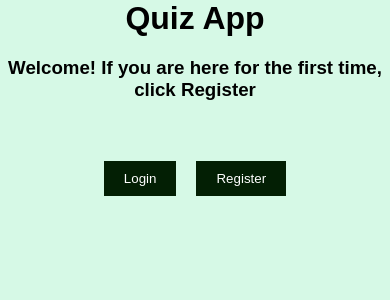
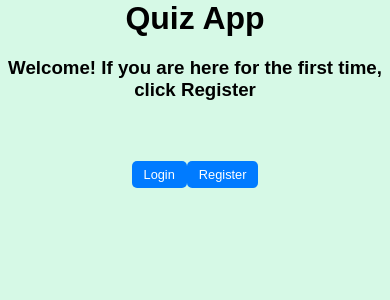
Before and after one commit to Kalaisgit/Quiz_app_frontend_Live, a React (Create React App) app: page / in a window 390 px wide. Shown: the top 300 px of the page. Built offline with nearby package versions, Linux system fonts and the light colour scheme.

Commit message:
css style update

```diff
--- a/src/index.css
+++ b/src/index.css
@@ -326,14 +326,104 @@ h3 {
   }
 }
 
+/* Student card styles */
 .student-card {
   display: flex;
+  flex-direction: column;
   justify-content: center;
+  align-items: center;
+  padding: 20px;
+  border: 1px solid #ccc;
+  border-radius: 8px;
+  background-color: #fff;
+  box-shadow: 0 4px 6px rgba(0, 0, 0, 0.1);
+  transition: transform 0.2s ease-in-out, box-shadow 0.2s ease-in-out;
+}
+
+.student-card:hover {
+  transform: scale(1.05);
+  box-shadow: 0 6px 12px rgba(0, 0, 0, 0.2);
+}
+
+.student-card h3 {
+  margin-bottom: 10px;
+  font-size: 1.2rem;
+  color: #007bff;
+}
+
+.student-card p {
+  margin: 5px 0;
+  font-size: 0.9rem;
 }
 
 /* Cards container */
 .performance-cards {
-  display: flex;
+  display: grid;
+  grid-template-columns: repeat(auto-fit, minmax(250px, 1fr));
   gap: 20px;
-  justify-content: center;
+  padding: 20px;
+  max-width: 1200px;
+  margin: 0 auto;
 }
+
+/* Back button */
+button {
+  display: inline-block;
+  margin: 10px 0;
+  padding: 10px 20px;
+  font-size: 1rem;
+  color: #fff;
+  background-color: #007bff;
+  border: none;
+  border-radius: 5px;
+  cursor: pointer;
+  transition: background-color 0.3s ease;
+}
+
+button:hover {
+  background-color: #0056b3;
+}
+
+/* Mobile styles */
+@media (max-width: 768px) {
+  .student-card {
+    padding: 15px;
+  }
+
+  .student-card h3 {
+    font-size: 1rem;
+  }
+
+  .student-card p {
+    font-size: 0.8rem;
+  }
+
+  button {
+    font-size: 0.9rem;
+    padding: 8px 16px;
+  }
+}
+
+/* Smallest screens */
+@media (max-width: 480px) {
+  .performance-cards {
+    grid-template-columns: 1fr; /* Stacks cards vertically */
+  }
+
+  .student-card {
+    padding: 10px;
+  }
+
+  .student-card h3 {
+    font-size: 0.9rem;
+  }
+
+  .student-card p {
+    font-size: 0.8rem;
+  }
+
+  button {
+    font-size: 0.8rem;
+    padding: 6px 12px;
+  }
+}
```
